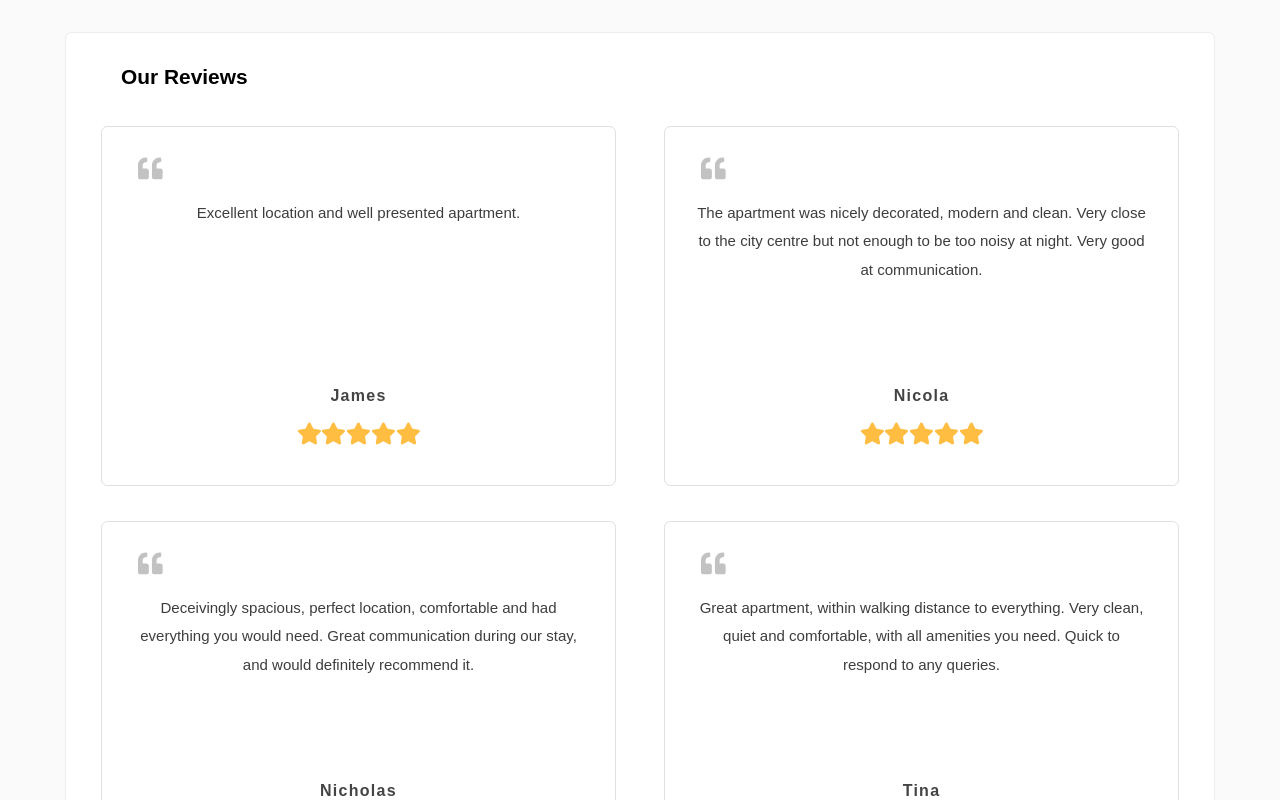
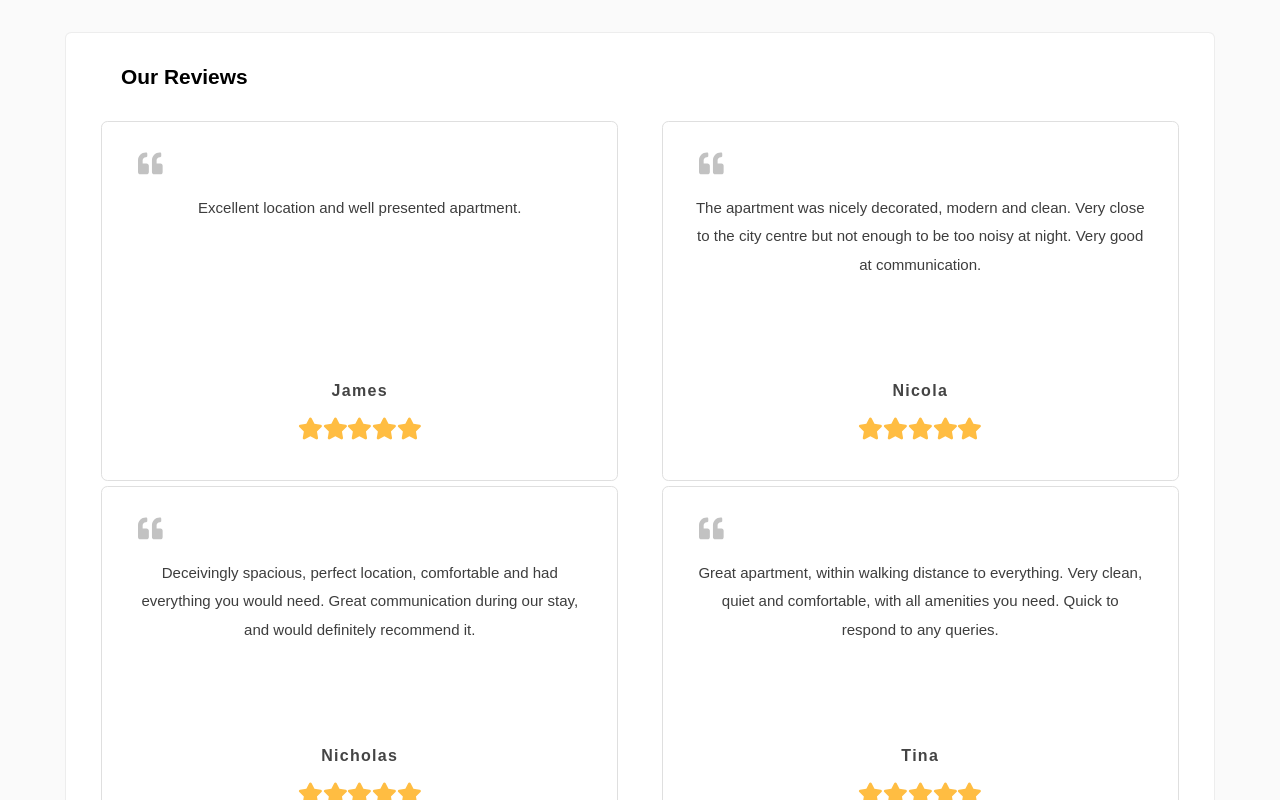
Before and after one commit to cleverAkanimoh/reviews-tailwind, a React (Vite) app: page / in a window 1280 px wide. Shown: the top 800 px of the page. Built offline with nearby package versions, Linux system fonts and the light colour scheme.

Commit message:
modified index.css in src

```diff
--- a/src/index.css
+++ b/src/index.css
@@ -25,9 +25,10 @@
     border: 1px solid #dfdfdf8e;
     border-radius: 0.4rem;
     background-color: #ffffff;
-    display: flex;
-    flex-direction: column;
-    align-items: center;
+    display: grid;
+    place-items: center;
+    grid-template-columns: repeat(2, 1fr);
+    gap: 5px;
 }
 
 .reviews__text {
@@ -112,17 +113,14 @@
 @media screen and (min-width: 768px) {
     .reviews__div_container {
         width: 97%;
-        display: grid;
-        place-items: center;
-        grid-template-columns: repeat(2, 1fr);
-        gap: 10px;
+
     }
 
     .reviews__text {
         grid-column: span 2;
     }
 
-    .reviews_boxes {
+    .reviews_boxes:not(:last-child) {
         margin: 0;
     }
 
```
